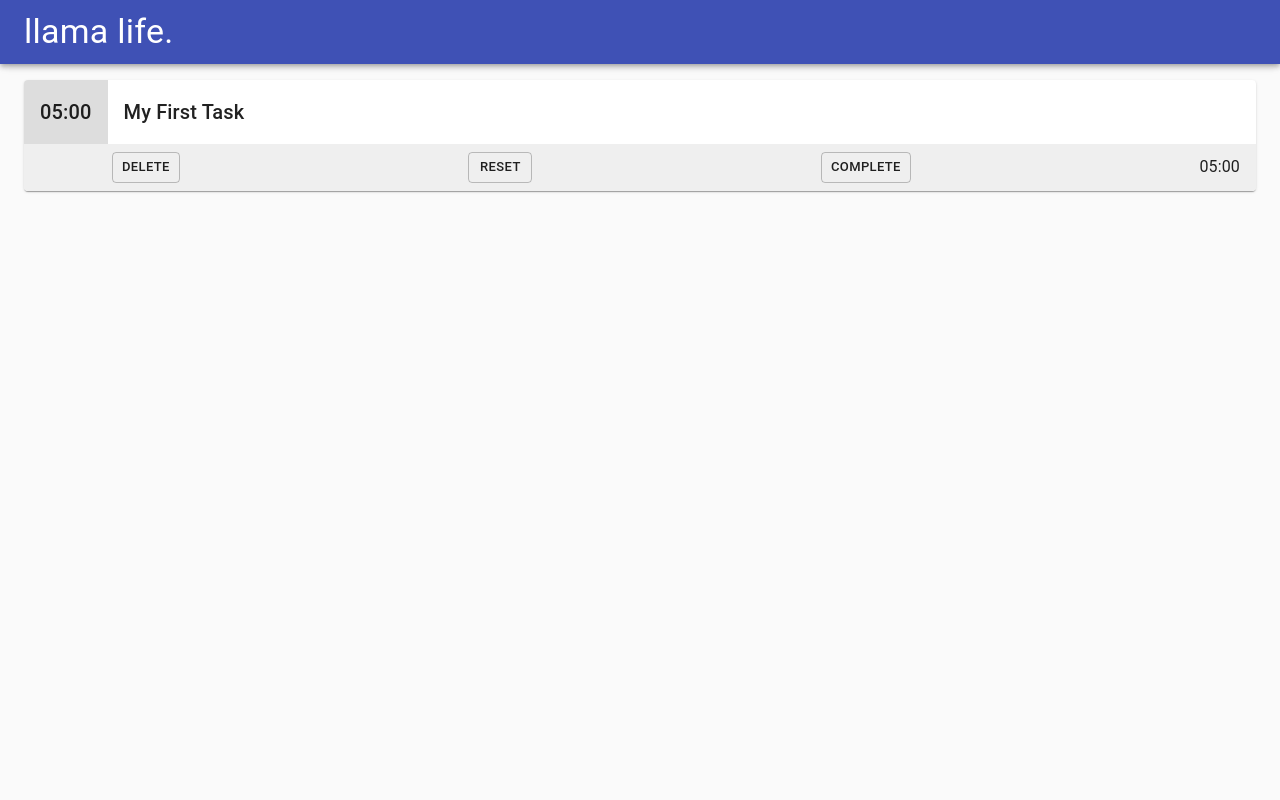
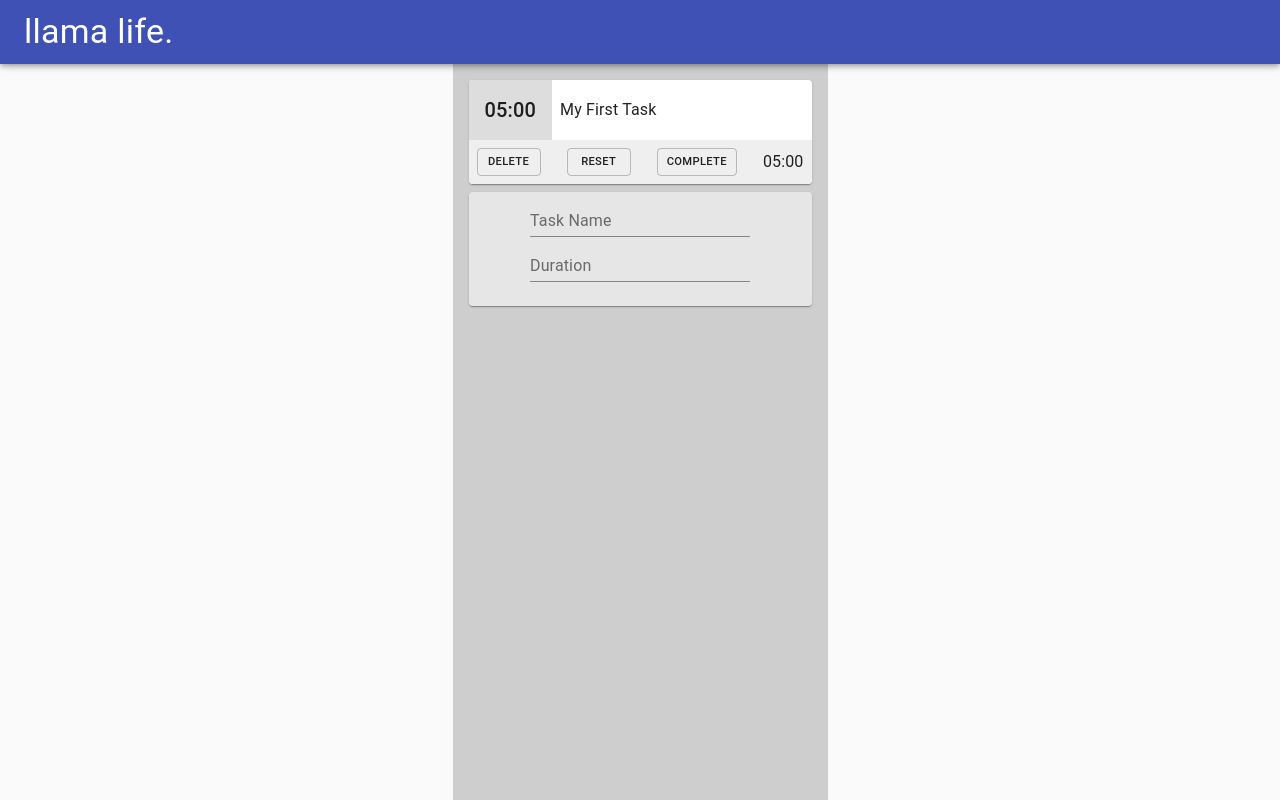
Before and after one commit to Jomark031497/aloeviate-server, a React (Create React App) app: page / in a window 1280 px wide. Built offline with nearby package versions, Linux system fonts and the light colour scheme.

Commit message:
Fixed layout

```diff
--- a/src/App.js
+++ b/src/App.js
@@ -7,14 +7,19 @@ function App() {
   return (
     <div className={classes.root}>
       <Header />
-      <TaskContainer />
+
+      <div className={classes.mainContainer}>
+        <TaskContainer />
+      </div>
     </div>
   );
 }
 
 const useStyles = makeStyles((theme) => ({
   root: {
+    width: "375px",
     margin: "auto",
+    background: "#cecece",
     height: "100vh",
   },
 }));
--- /dev/null
+++ b/src/components/AddTask.jsx
@@ -0,0 +1,40 @@
+import { Card, CardContent, TextField } from "@material-ui/core";
+import { makeStyles } from "@material-ui/styles";
+import React from "react";
+
+const AddTask = () => {
+  const classes = useStyles();
+  return (
+    <Card className={classes.root}>
+      <CardContent className={classes.cardContent}>
+        <TextField
+          label="Task Name"
+          size="small"
+          className={classes.textfields}
+        />
+        <TextField
+          label="Duration"
+          type="number"
+          size="small"
+          className={classes.textfields}
+        />
+      </CardContent>
+    </Card>
+  );
+};
+
+const useStyles = makeStyles((theme) => ({
+  root: {
+    margin: "0.5rem auto",
+    background: "rgba(255,255,255, 0.5)",
+  },
+  cardContent: {
+    display: "flex",
+    flexDirection: "column",
+    alignItems: "center",
+    justifyContent: "center",
+    padding: 0,
+  },
+}));
+
+export default AddTask;
--- a/src/components/TaskCard.jsx
+++ b/src/components/TaskCard.jsx
@@ -18,17 +18,17 @@ const TaskCard = ({ task }) => {
           <Typography variant="h6">05:00</Typography>
         </Box>
         <Box className={classes.taskName}>
-          <Typography variant="h6">My First Task</Typography>
+          <Typography variant="subtitle1">My First Task</Typography>
         </Box>
       </CardContent>
       <CardActions className={classes.cardActions}>
-        <Button variant="outlined" size="small">
+        <Button variant="outlined" size="small" className={classes.buttons}>
           Delete
         </Button>
-        <Button variant="outlined" size="small">
+        <Button variant="outlined" size="small" className={classes.buttons}>
           Reset
         </Button>
-        <Button variant="outlined" size="small">
+        <Button variant="outlined" size="small" className={classes.buttons}>
           Complete
         </Button>
         <Typography>05:00</Typography>
@@ -38,28 +38,28 @@ const TaskCard = ({ task }) => {
 };
 
 const useStyles = makeStyles((theme) => ({
-  root: {
-    margin: "1rem 1.5rem",
-    minWidth: "490px",
-  },
+  root: {},
   CardContent: {
     display: "flex",
     padding: "0",
   },
   cardActions: {
     background: "#efefef",
-    paddingLeft: "5.5rem",
-    paddingRight: "1rem",
     display: "flex",
     alignItems: "center",
     justifyContent: "space-between",
   },
   remainingDuration: {
     background: "#ddd",
-    padding: "1rem",
+    display: "flex",
+    alignItems: "center",
+    padding: "0rem 1rem",
   },
   taskName: {
-    padding: "1rem",
+    padding: "1rem 0.5rem",
+  },
+  buttons: {
+    fontSize: "0.7rem",
   },
 }));
 
--- a/src/components/TaskContainer.jsx
+++ b/src/components/TaskContainer.jsx
@@ -1,12 +1,22 @@
+import { makeStyles } from "@material-ui/core";
 import React from "react";
+import AddTask from "./AddTask";
 import TaskCard from "./TaskCard";
 
 const TaskContainer = () => {
+  const classes = useStyles();
   return (
-    <>
+    <div className={classes.root}>
       <TaskCard />
-    </>
+      <AddTask />
+    </div>
   );
 };
 
+const useStyles = makeStyles((theme) => ({
+  root: {
+    padding: "1rem",
+  },
+}));
+
 export default TaskContainer;
```
